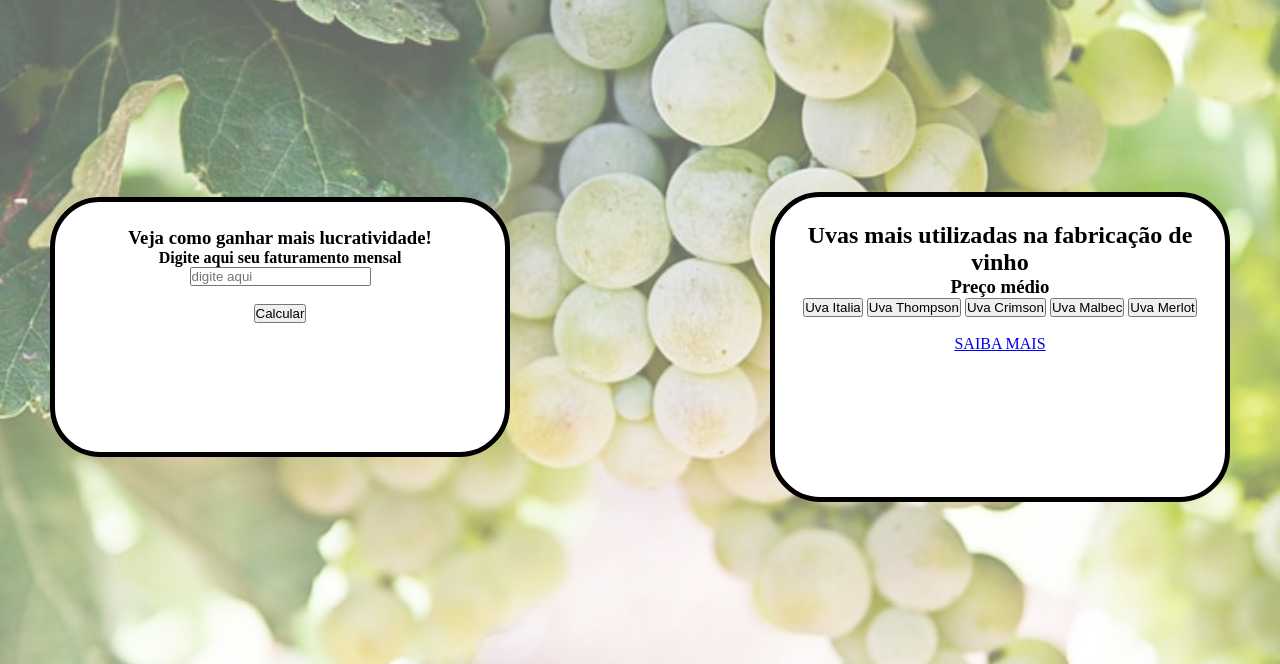
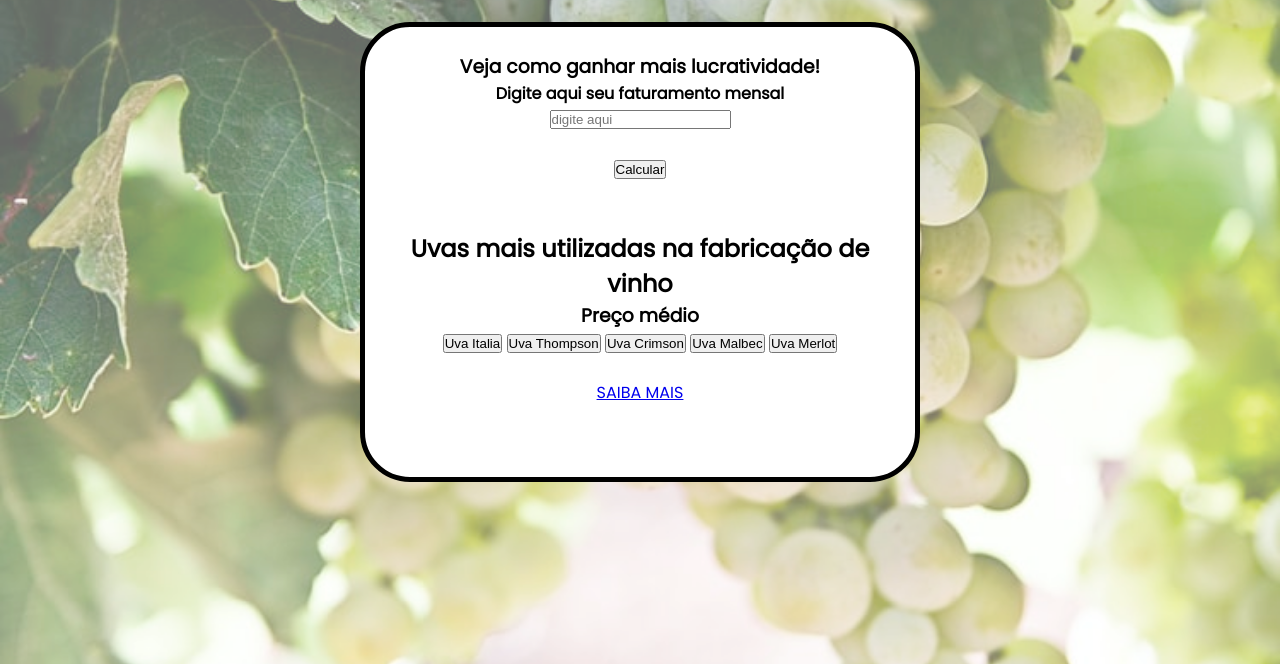
Before and after one commit to renatasouzamelo/viti-wine, a plain HTML site: page Simulador financeiro/index.html in a window 1280 px wide. Shown: the part 136-800 px from the top of the page. Drawn offline with Linux system fonts and the light colour scheme.

Commit message:
Atualização

```diff
--- a/Simulador financeiro/index.html
+++ b/Simulador financeiro/index.html
@@ -17,9 +17,7 @@
 
     <div class="content">
        <div class="fundo"></div>
-
-
-        <!--titulo-->
+           <!--titulo-->
 
         <div class="titulo">
             <p>
@@ -41,12 +39,8 @@
                 <div class="btn-calcular">
                     <button onclick="Calcular()">Calcular</button>
                 </div>
-            </div>
-        </div>
-
-
-        <!-- Bottons -->
-        <div class="nav-btn">
+                <br><br>
+                <!-- Bottons -->
             <h2>Uvas mais utilizadas na fabricação de vinho</h2>
             <h3>Preço médio</h3>
             <button onclick="italia()">Uva Italia</button>
@@ -58,11 +52,14 @@
             <br>
             <br>
 
+             <!-- Fim buttons -->
+
             <div id="div_calc"></div>
-            <a class="btn btn-nav" href="/home/aluno/Desktop/calculadora/desenhoSolucao.png" target="_blank">SAIBA MAIS</a>
+            <a class="btn btn-nav" href="/home/aluno/viti-wine/Simulador financeiro/desenho.jpeg" target="_blank">SAIBA MAIS</a>
+            </div>
         </div>
     </div>
-    <!-- Fim buttons -->
+
 
 </body>
 
--- a/Simulador financeiro/style.css
+++ b/Simulador financeiro/style.css
@@ -29,26 +29,14 @@
 
         .container {
             background-color: white;
-            width: 400px;
-            height: 200px;
+            width: 500px;
+            height: 400px;
             padding: 25px;
             /* é a margin interna*/
             text-align: center;
-            border: 5px solid black;
-            border-radius: 50px;
-            margin-left: 50px;
-            margin-top: 200px;
+            border: 5px solid black;/*Borda na de espessura e cor*/
+            border-radius: 50px; /*Arredondamento de borda*/
+            margin: auto;
+            margin-top: 25px;
+            font-family: 'Poppins', sans-serif;
         }
-
-        .nav-btn {
-            background-color: white;
-            width: 400px;
-            height: 250px;
-            padding: 25px;
-            text-align: center;
-            border: 5px solid black;
-            border-radius: 50px;
-            float: right;
-            margin-right: 50px;
-            margin-top: -265px;
-        }
```
Also changed, not shown: Simulador financeiro/desenho.jpeg (added).
